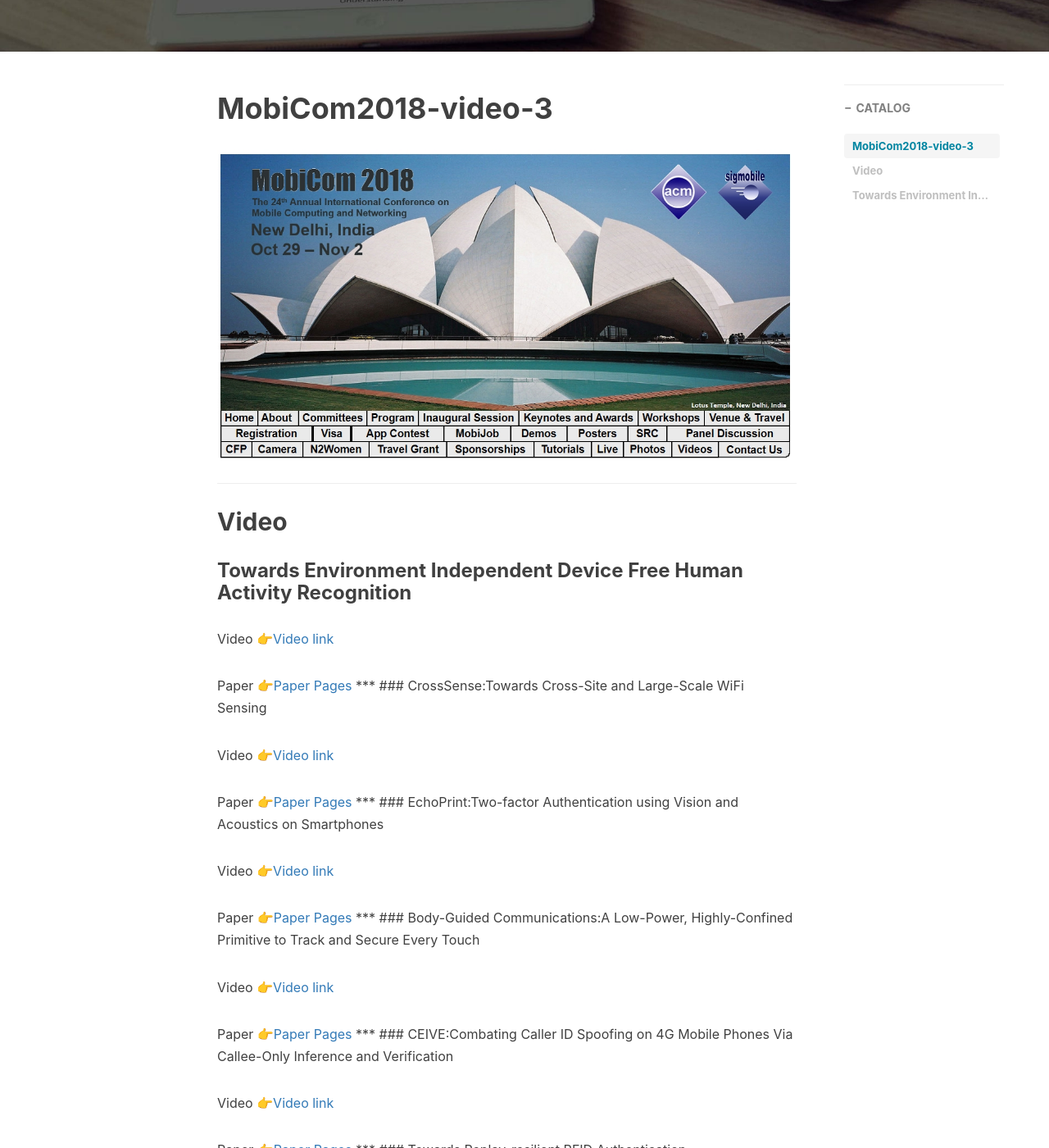
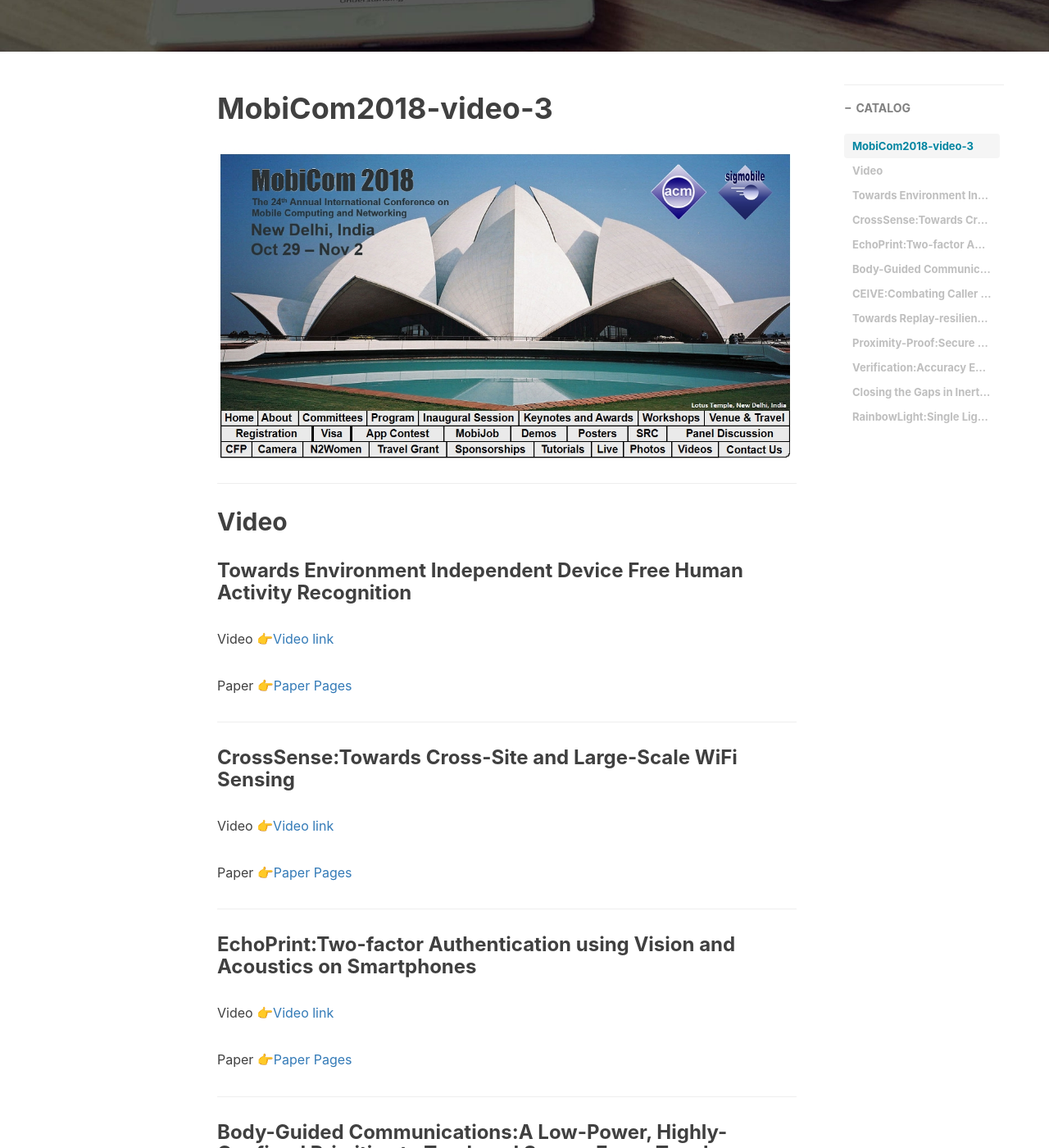
Before and after one commit to a416485164/a416485164.github.io, a Jekyll site: the page built from _posts/2019-4-21-MobiCom2018-video-3.md, in a window 1280 px wide and 1400 px high, scrolled down 460 px. Shown: the whole window at 82% size. Built offline with Jekyll 4.4.1, drawn with Linux system fonts in a browser that asks for light colours; nearby versions of some CDN libraries; comment, search, counter and statistics services are not loaded; some of the changed text lies outside the part shown.

Commit message:
MobiCom2018

```diff
--- a/_posts/2019-4-21-MobiCom2018-video-3.md
+++ b/_posts/2019-4-21-MobiCom2018-video-3.md
@@ -21,80 +21,80 @@
 
 ### Towards Environment Independent Device Free Human Activity Recognition
 
-<p>Video <a href="https://www.youtube.com/watch?v=2JQmeAOD_A0&feature=youtu.be">👉Video link</a>
+<p>Video <a href="https://www.youtube.com/watch?v=2JQmeAOD_A0&feature=youtu.be">👉Video link</a></p>
 
-<p>Paper <a href="https://cse.buffalo.edu/~wenyaoxu/papers/conference/xu-mobicom2018.pdf">👉Paper Pages</a>
+<p>Paper <a href="https://cse.buffalo.edu/~wenyaoxu/papers/conference/xu-mobicom2018.pdf">👉Paper Pages</a></p>
 
 ***
 
 ### CrossSense:Towards Cross-Site and Large-Scale WiFi Sensing
 
-<p>Video <a href="https://www.youtube.com/watch?v=wfof_I5jqDo&feature=youtu.be">👉Video link</a>
+<p>Video <a href="https://www.youtube.com/watch?v=wfof_I5jqDo&feature=youtu.be">👉Video link</a></p>
 
-<p>Paper <a href="http://delivery.acm.org/10.1145/3250000/3241570/p305-zhang.pdf?ip=103.88.46.223&id=3241570&acc=OA&key=4D4702B0C3E38B35%2E4D4702B0C3E38B35%2E4D4702B0C3E38B35%2E5C746D8F9DB9A4E6&__acm__=1555857196_58cec9c3a027719e85dd26428d4e55f0">👉Paper Pages</a>
+<p>Paper <a href="http://delivery.acm.org/10.1145/3250000/3241570/p305-zhang.pdf?ip=103.88.46.223&id=3241570&acc=OA&key=4D4702B0C3E38B35%2E4D4702B0C3E38B35%2E4D4702B0C3E38B35%2E5C746D8F9DB9A4E6&__acm__=1555857196_58cec9c3a027719e85dd26428d4e55f0">👉Paper Pages</a></p>
 
 ***
 
 ### EchoPrint:Two-factor Authentication using Vision and Acoustics on Smartphones
 
-<p>Video <a href="https://www.youtube.com/watch?v=wthUzdKsTZc&feature=youtu.be">👉Video link</a>
+<p>Video <a href="https://www.youtube.com/watch?v=wthUzdKsTZc&feature=youtu.be">👉Video link</a></p>
 
-<p>Paper <a href="https://zhoubinwy.github.io/pdf/echoprint.pdf">👉Paper Pages</a>
+<p>Paper <a href="https://zhoubinwy.github.io/pdf/echoprint.pdf">👉Paper Pages</a></p>
 
 ***
 
 ### Body-Guided Communications:A Low-Power, Highly-Confined Primitive to Track and Secure Every Touch
 
-<p>Video <a href="https://www.youtube.com/watch?v=cpPjGwbCjsA">👉Video link</a>
+<p>Video <a href="https://www.youtube.com/watch?v=cpPjGwbCjsA">👉Video link</a></p>
 
-<p>Paper <a href="http://www.winlab.rutgers.edu/~vietnh/docs/p353-nguyen.pdf">👉Paper Pages</a>
+<p>Paper <a href="http://www.winlab.rutgers.edu/~vietnh/docs/p353-nguyen.pdf">👉Paper Pages</a></p>
 
 ***
 
 ### CEIVE:Combating Caller ID Spoofing on 4G Mobile Phones Via Callee-Only Inference and Verification
 
-<p>Video <a href="https://www.youtube.com/watch?v=yANvn-4Nh6s&feature=youtu.be">👉Video link</a>
+<p>Video <a href="https://www.youtube.com/watch?v=yANvn-4Nh6s&feature=youtu.be">👉Video link</a></p>
 
-<p>Paper <a href="https://www.cs.purdue.edu/homes/chunyi/pubs/mobicom18-deng.pdf">👉Paper Pages</a>
+<p>Paper <a href="https://www.cs.purdue.edu/homes/chunyi/pubs/mobicom18-deng.pdf">👉Paper Pages</a></p>
 
 ***
 
 ### Towards Replay-resilient RFID Authentication
 
-<p>Video <a href="https://www.youtube.com/watch?v=LO8jOq83yxg">👉Video link</a>
+<p>Video <a href="https://www.youtube.com/watch?v=LO8jOq83yxg">👉Video link</a></p>
 
-<p>Paper <a href="https://users.soe.ucsc.edu/~qian/papers/HuFu-Mobicom18.pdf">👉Paper Pages</a>
+<p>Paper <a href="https://users.soe.ucsc.edu/~qian/papers/HuFu-Mobicom18.pdf">👉Paper Pages</a></p>
 
 ***
 
 ### Proximity-Proof:Secure and Usable Mobile Two-Factor Authentication
 
-<p>Video <a href="https://www.youtube.com/watch?v=yANvn-4Nh6s&feature=youtu.be">👉Video link</a>
+<p>Video <a href="https://www.youtube.com/watch?v=yANvn-4Nh6s&feature=youtu.be">👉Video link</a></p>
 
-<p>Paper <a href="https://cmpe253-winter19-01.courses.soe.ucsc.edu/system/files/attachments/Proximity-Proof.pdf">👉Paper Pages</a>
+<p>Paper <a href="https://cmpe253-winter19-01.courses.soe.ucsc.edu/system/files/attachments/Proximity-Proof.pdf">👉Paper Pages</a></p>
 
 ***
 
 ### Verification:Accuracy Evaluation of WiFi Fine Time Measurements on an Open Platform
 
-<p>Video <a href="https://www.youtube.com/watch?v=CR8PBpSh2kQ&feature=youtu.be">👉Video link</a>
+<p>Video <a href="https://www.youtube.com/watch?v=CR8PBpSh2kQ&feature=youtu.be">👉Video link</a></p>
 
-<p>Paper <a href="https://www.researchgate.net/profile/Viet_Nguyen45/publication/328327674_Verification_Accuracy_Evaluation_of_WiFi_Fine_Time_Measurements_on_an_Open_Platform/links/5c191e7b92851c22a3345039/Verification-Accuracy-Evaluation-of-WiFi-Fine-Time-Measurements-on-an-Open-Platform.pdf">👉Paper Pages</a>
+<p>Paper <a href="https://www.researchgate.net/profile/Viet_Nguyen45/publication/328327674_Verification_Accuracy_Evaluation_of_WiFi_Fine_Time_Measurements_on_an_Open_Platform/links/5c191e7b92851c22a3345039/Verification-Accuracy-Evaluation-of-WiFi-Fine-Time-Measurements-on-an-Open-Platform.pdf">👉Paper Pages</a></p>
 
 ***
 
 ### Closing the Gaps in Inertial Motion Tracking
 
-<p>Video <a href="https://www.youtube.com/watch?v=K0BZWqnDM9I&feature=youtu.be">👉Video link</a>
+<p>Video <a href="https://www.youtube.com/watch?v=K0BZWqnDM9I&feature=youtu.be">👉Video link</a></p>
 
-<p>Paper <a href="https://synrg.csl.illinois.edu/papers/muse-mobicom18.pdf">👉Paper Pages</a>
+<p>Paper <a href="https://synrg.csl.illinois.edu/papers/muse-mobicom18.pdf">👉Paper Pages</a></p>
 
 ***
 
 ### RainbowLight:Single Light 3D Localization Made Practical in Today’s Buildings
 
-<p>Video <a href="https://www.youtube.com/watch?v=_-eid3Q1F9c&feature=youtu.be">👉Video link</a>
+<p>Video <a href="https://www.youtube.com/watch?v=_-eid3Q1F9c&feature=youtu.be">👉Video link</a></p>
 
-<p>Paper <a href="http://tns.thss.tsinghua.edu.cn/~jiliang/publications/MOBICOM2018-rainbowlight.pdf">👉Paper Pages</a>
+<p>Paper <a href="http://tns.thss.tsinghua.edu.cn/~jiliang/publications/MOBICOM2018-rainbowlight.pdf">👉Paper Pages</a></p>
 
 ***
```
Also changed, not shown: _posts/2019-4-21-MobiCom2018-video-1.md (+12 -12 lines), _posts/2019-4-21-MobiCom2018-video-2.md (+16 -16 lines), _posts/2019-4-21-MobiCom2018-video-4.md (+19 -19 lines).
